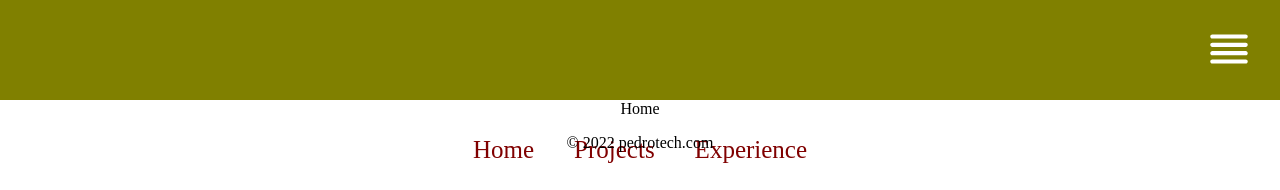
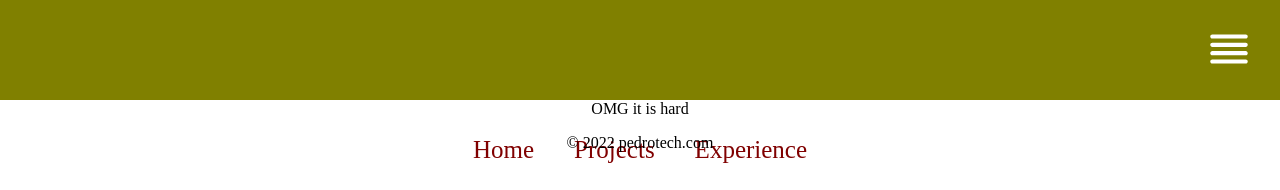
Before and after one commit to Baskanbetul/bee-portfolio, a React (Create React App) app: page / in a window 1280 px wide. Shown: the top 190 px of the page. Built offline with nearby package versions, Linux system fonts and the light colour scheme.

Commit message:
Add Home path to Link

```diff
--- a/src/components/Navbar.js
+++ b/src/components/Navbar.js
@@ -27,7 +27,7 @@
         </button>
       </div>
       <div className="links">
-        <Link to="/"> Home </Link>
+        <Link to="/home"> Home </Link>
         <Link to="/projects"> Projects </Link>
         <Link to="/experience"> Experience </Link>
 
--- a/src/pages/Home.js
+++ b/src/pages/Home.js
@@ -3,7 +3,9 @@
 function Home() {
   return (
     <div>
-      Home
+      OMG it is hard
+
+
     </div>
   )
 }
```
